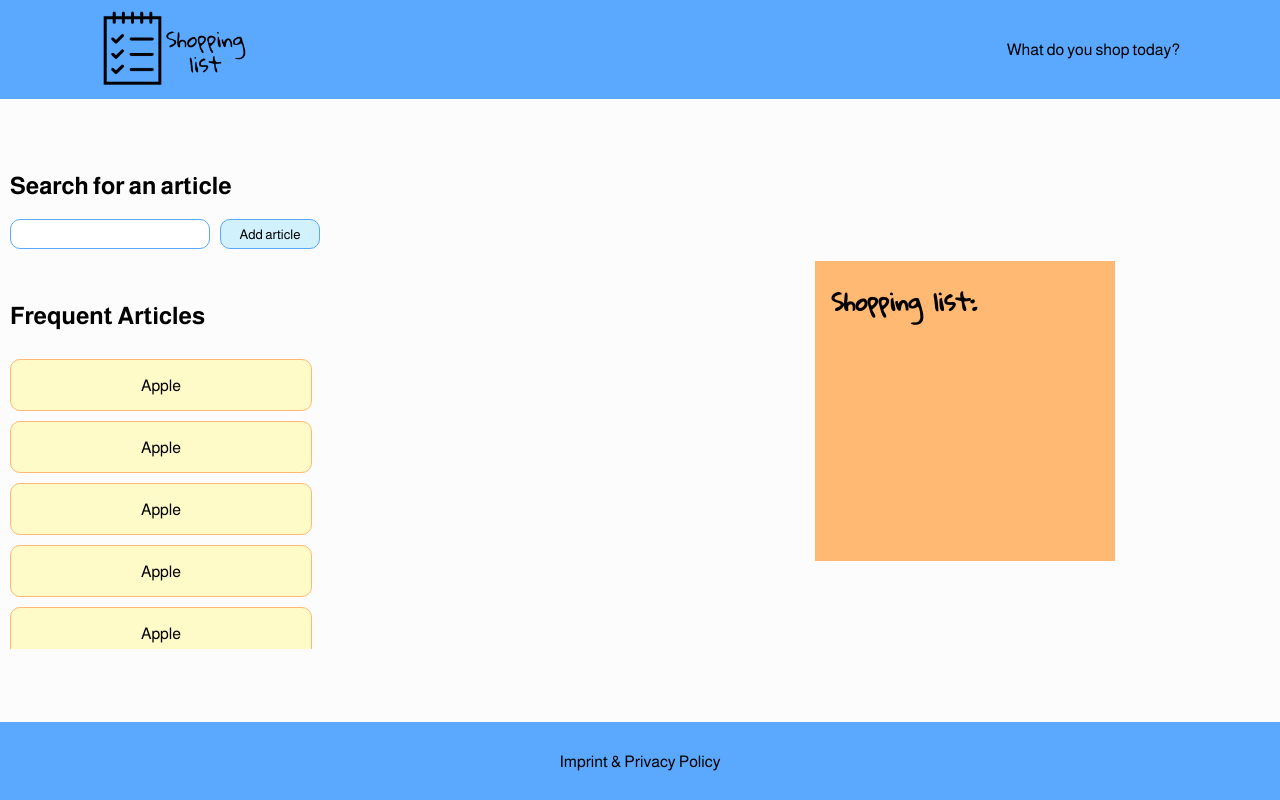
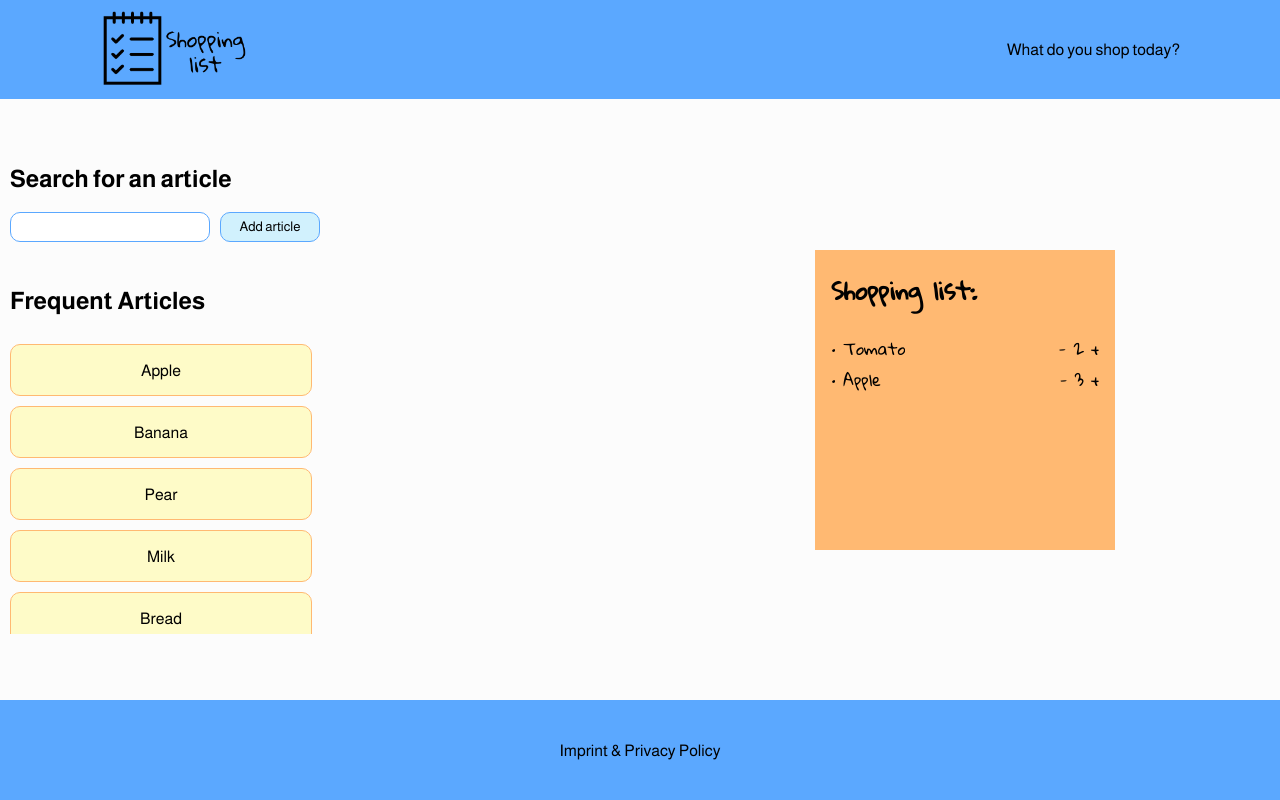
Before and after one commit to PascaleSennhauser/shopping-list, a React (Create React App) app: page / in a window 1280 px wide. Built offline with nearby package versions, Linux system fonts and the light colour scheme.

Commit message:
Items get rendered in the shopping list

```diff
--- a/src/App.css
+++ b/src/App.css
@@ -12,6 +12,8 @@ color palette:
 
 body {
     margin: 0;
+    padding: 0;
+    box-sizing: border-box;
     scroll-behavior: smooth;
     font-family: 'Almarai';
 }
--- a/src/App.jsx
+++ b/src/App.jsx
@@ -4,6 +4,7 @@ import Footer from './components/Footer/footer';
 import { BrowserRouter, Routes, Route } from 'react-router-dom';
 import Imprint from './components/Imprint/imprint';
 import MainContent from './components/MainContent/mainContent';
+import './App.css';
 
 class App extends Component {
     state = {}
--- a/src/components/AllArticles/allArticles.jsx
+++ b/src/components/AllArticles/allArticles.jsx
@@ -9,16 +9,16 @@ class AllArticles extends Component {
             <div>
                 <h2>Frequent Articles</h2>
                 <div className={classes.articleContainer}>
-                    <Article />
-                    <Article />
-                    <Article />
-                    <Article />
-                    <Article />
-                    <Article />
-                    <Article />
-                    <Article />
-                    <Article />
-                    <Article />
+                    <Article title="Apple"/>
+                    <Article title="Banana"/>
+                    <Article title="Pear"/>
+                    <Article title="Milk"/>
+                    <Article title="Bread"/>
+                    <Article title="Chocolate"/>
+                    <Article title="Spaghetti"/>
+                    <Article title="Oats"/>
+                    <Article title="Yoghurt"/>
+                    <Article title="Rice"/>
 
                 </div>
             </div>
--- a/src/components/Article/article.jsx
+++ b/src/components/Article/article.jsx
@@ -6,7 +6,7 @@ class Article extends Component {
     render() {
         return (
             <div className={classes.article}>
-                Apple
+                {this.props.title}
             </div>
         );
     }
--- a/src/components/Footer/Footer.css
+++ b/src/components/Footer/Footer.css
@@ -1,4 +1,5 @@
 footer {
+    min-height: 100px;
     height: 100px;
     background-color: #5ba8ff;
     display: flex;
--- a/src/components/Notepad/Notepad.css
+++ b/src/components/Notepad/Notepad.css
@@ -10,3 +10,23 @@
 h2 {
     margin-top: 0;
 }
+
+ul {
+    padding-left: 0;
+}
+
+li {
+    display: flex;
+    justify-content: space-between;
+}
+
+.product {
+    max-width: 200px;
+    white-space: nowrap;
+    overflow: hidden;
+    text-overflow: ellipsis;
+}
+
+span {
+    cursor: pointer;
+}
--- a/src/components/Notepad/notepad.jsx
+++ b/src/components/Notepad/notepad.jsx
@@ -2,12 +2,26 @@ import React, { Component } from 'react';
 import './Notepad.css';
 
 class Notepad extends Component {
-    state = {  }
+    state = {
+        items: [
+            {
+                name: "Tomato",
+                amount: 2
+            },
+            {
+                name: "Apple",
+                amount: 3
+            }
+        ]
+    }
     render() {
         return (
-                <div className="notepad">
-                    <h2>Shopping list:</h2>
-                </div>
+            <div className="notepad">
+                <h2>Shopping list:</h2>
+                <ul>
+                    { this.state.items.map(item => <li key={item.name}><div className="product">• { item.name }</div><div><span>-</span> { item.amount } <span>+</span></div></li>)}
+                </ul>
+            </div>
         );
     }
 }
--- a/src/index.js
+++ b/src/index.js
@@ -1,6 +1,5 @@
 import React from "react";
 import ReactDOM from "react-dom/client";
-import './App.css';
 import App from "./App.jsx";
 
 const root = ReactDOM.createRoot(document.getElementById('root'));
```
